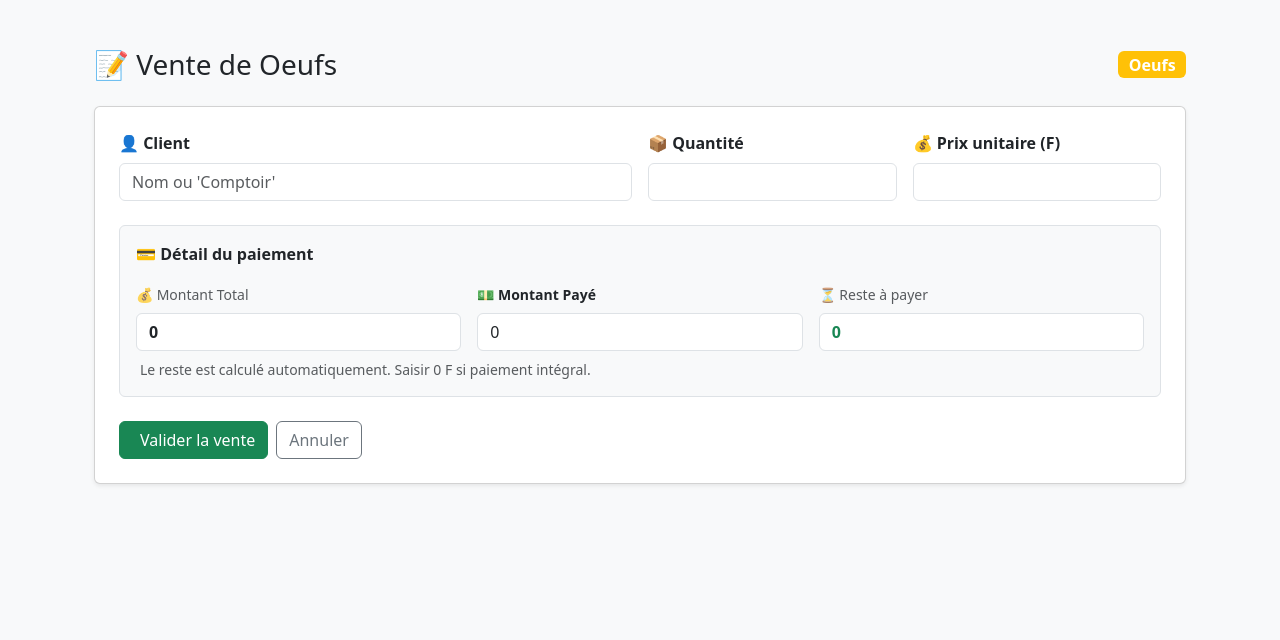
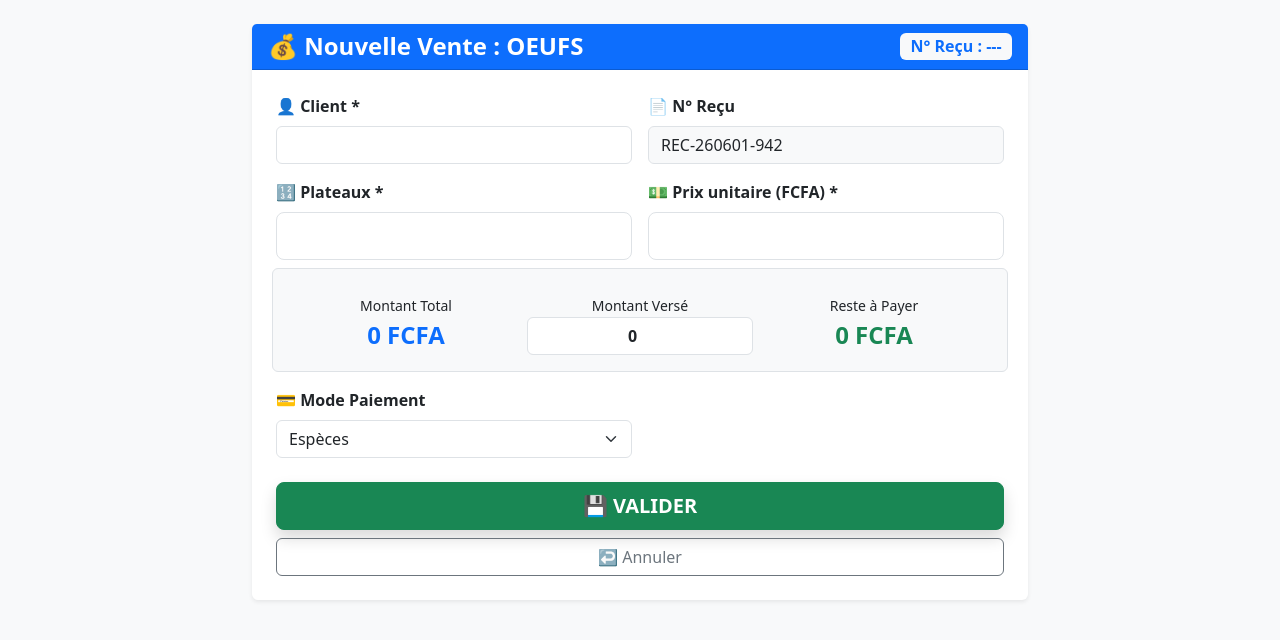
Before and after one commit to fanemamadou/dokaha-local, a Django app: page /vente/oeufs/ in a window 1280 px wide. Shown: the part 56-696 px from the top of the page. Run offline with Django 5.2, Linux system fonts and the light colour scheme; a user stored in the database is signed in.

```diff
--- a/gestion/templates/gestion/vente_form.html
+++ b/gestion/templates/gestion/vente_form.html
@@ -1,79 +1,58 @@
-{% extends 'gestion/base.html' %}
+{% extends "gestion/base.html" %}
 {% block content %}
-<div class="container py-4">
-    <div class="d-flex justify-content-between align-items-center mb-4">
-        <h3 class="mb-0">📝 Vente de {{ type_vente|capfirst|default:"Œufs" }}</h3>
-        <span class="badge bg-{% if type_vente == 'poulets' %}danger{% elif type_vente == 'autres' %}info{% else %}warning{% endif %} fs-6">{{ type_vente|capfirst|default:"Œufs" }}</span>
+<div class="container mt-4" style="max-width:800px">
+    <div class="card shadow-sm border-0">
+        <div class="card-header bg-primary text-white d-flex justify-content-between align-items-center">
+            <h4 class="mb-0 fw-bold">💰 Nouvelle Vente : {{ type_vente|upper }}</h4>
+            <span class="badge bg-light text-primary fs-6" id="recuBadge">N° Reçu : ---</span>
         </div>
+        <div class="card-body p-4">
+            <form method="POST" action="" id="venteForm">{% csrf_token %}
+                <div class="row g-3">
+                    <div class="col-md-6"><label class="form-label fw-bold">👤 Client *</label><input type="text" name="client" class="form-control" required></div>
+                    <div class="col-md-6"><label class="form-label fw-bold">📄 N° Reçu</label><input type="text" name="ref_recu" class="form-control bg-light" id="refInput" readonly></div>
+                    <div class="col-md-6"><label class="form-label fw-bold">🔢 {% if type_vente == 'oeufs' %}Plateaux{% elif type_vente == 'poulets' %}Poulets (sujets){% else %}Unités{% endif %} *</label><input type="number" name="unites" id="unites" class="form-control form-control-lg" min="1" required></div>
+                    <div class="col-md-6"><label class="form-label fw-bold">💵 Prix unitaire (FCFA) *</label><input type="number" name="prix" id="prix" class="form-control form-control-lg" min="0" required></div>
 
-    <form method="POST" class="card p-4 shadow-sm">
-        {% csrf_token %}
-        <input type="hidden" name="type_vente" value="{{ type_vente }}">
+                    {% if type_vente == 'poulets' %}
+                    <div class="col-12"><label class="form-label fw-bold">🏠 Poulailler d'origine *</label><select name="poulailler_id" class="form-select" required><option value="">-- Choisir --</option>{% for p in poulaillers %}<option value="{{ p.id }}">{{ p.nom }} ({{ p.effectif_initial }})</option>{% endfor %}</select></div>
+                    {% endif %}
 
-        <!-- 📦 Informations de base -->
-        <div class="row g-3">
-            <div class="col-md-6">
-                <label class="form-label fw-bold">👤 Client</label>
-                <input type="text" name="client" class="form-control" placeholder="Nom ou 'Comptoir'" required>
+                    {% if type_vente == 'autres' %}
+                    <div class="col-12"><label class="form-label fw-bold">📦 Désignation *</label><input type="text" name="designation" class="form-control" required placeholder="Ex: Sac aliment, Paille..."></div>
+                    {% endif %}
+
+                    <div class="col-12"><div class="row g-2 p-3 bg-light rounded border">
+                        <div class="col-md-4 text-center"><small>Montant Total</small><div class="fs-4 fw-bold text-primary" id="totalDisplay">0 FCFA</div><input type="hidden" name="montant_total" id="totalHidden"></div>
+                        <div class="col-md-4 text-center"><small>Montant Versé</small><input type="number" name="montant_paye" id="paye" class="form-control text-center fw-bold" min="0" value="0"></div>
+                        <div class="col-md-4 text-center"><small>Reste à Payer</small><div class="fs-4 fw-bold text-danger" id="resteDisplay">0 FCFA</div><input type="hidden" name="montant_restant" id="resteHidden"></div>
+                    </div></div>
+
+                    <div class="col-md-6"><label class="form-label fw-bold">💳 Mode Paiement</label><select name="mode_paiement" class="form-select"><option value="espece">Espèces</option><option value="mobile">Mobile Money</option><option value="cheque">Chèque</option><option value="credit">Crédit</option></select></div>
                 </div>
-            <div class="col-md-3">
-                <label class="form-label fw-bold">📦 Quantité</label>
-                <input type="number" name="plateaux" id="quantite" class="form-control" min="1" required>
-            </div>
-            <div class="col-md-3">
-                <label class="form-label fw-bold">💰 Prix unitaire (F)</label>
-                <input type="number" name="prix_plateau" id="prix_unitaire" class="form-control" min="0" required>
-            </div>
-        </div>
-
-        <!-- 💳 Bloc Paiement Comptable -->
-        <div class="mt-4 p-3 bg-light rounded border">
-            <label class="form-label fw-bold mb-3">💳 Détail du paiement</label>
-            <div class="row g-3 align-items-end">
-                <div class="col-md-4">
-                    <label class="form-label small text-muted">💰 Montant Total</label>
-                    <input type="number" id="montant_total" class="form-control fw-bold bg-white" readonly>
-                </div>
-                <div class="col-md-4">
-                    <label class="form-label small fw-bold">💵 Montant Payé</label>
-                    <input type="number" name="montant_paye" id="montant_paye" class="form-control" min="0" value="0" required>
-                </div>
-                <div class="col-md-4">
-                    <label class="form-label small text-muted">⏳ Reste à payer</label>
-                    <input type="number" id="montant_restant" class="form-control fw-bold bg-white" readonly>
-                </div>
-            </div>
-            <small class="text-muted mt-2 d-block"><i class="fas fa-info-circle me-1"></i>Le reste est calculé automatiquement. Saisir 0 F si paiement intégral.</small>
-        </div>
-
-        <div class="mt-4 d-flex gap-2 align-items-center">
-            <button type="submit" class="btn btn-success"><i class="fas fa-save me-2"></i>Valider la vente</button>
-            <a href="/vente/add/" class="btn btn-outline-secondary">Annuler</a>
+                {% if messages %}{% for m in messages %}<div class="alert alert-{{ m.tags }} mt-3">{{ m }}</div>{% endfor %}{% endif %}
+                <div class="d-grid gap-2 mt-4">
+                    <button type="submit" class="btn btn-success btn-lg fw-bold shadow">💾 VALIDER</button>
+                    <a href="/dashboard/" class="btn btn-outline-secondary">↩️ Annuler</a>
                 </div>
             </form>
         </div>
-
+    </div>
+</div>
 <script>
-function calculerPaiement() {
-    const qte = parseFloat(document.getElementById('quantite').value) || 0;
-    const prix = parseFloat(document.getElementById('prix_unitaire').value) || 0;
-    const total = qte * prix;
-    const paye = parseFloat(document.getElementById('montant_paye').value) || 0;
-    const reste = Math.max(0, total - paye);
-
-    document.getElementById('montant_total').value = total;
-    document.getElementById('montant_restant').value = reste;
-
-    // Feedback visuel
-    const resteInput = document.getElementById('montant_restant');
-    resteInput.classList.remove('text-success', 'text-danger');
-    resteInput.classList.add(reste > 0 ? 'text-danger' : 'text-success');
+document.addEventListener('DOMContentLoaded', function() {
+    const unites = document.getElementById('unites'), prix = document.getElementById('prix'), paye = document.getElementById('paye');
+    const totalD = document.getElementById('totalDisplay'), resteD = document.getElementById('resteDisplay');
+    const totalH = document.getElementById('totalHidden'), resteH = document.getElementById('resteHidden');
+    const ref = document.getElementById('refInput');
+    if(!ref.value) { const d = new Date().toISOString().slice(2,10).replace(/-/g,''); ref.value = `REC-${d}-${Math.floor(Math.random()*900+100)}`; }
+    function calc() {
+        const q = parseFloat(unites.value)||0, p = parseFloat(prix.value)||0, v = parseFloat(paye.value)||0;
+        const t = q*p, r = Math.max(0, t-v);
+        totalD.textContent = t.toLocaleString('fr-FR')+' FCFA'; resteD.textContent = r.toLocaleString('fr-FR')+' FCFA';
+        totalH.value = t; resteH.value = r; resteD.className = `fs-4 fw-bold ${r>0?'text-danger':'text-success'}`;
     }
-// Écouteurs d'événements
-['quantite', 'prix_unitaire', 'montant_paye'].forEach(id => {
-    document.getElementById(id).addEventListener('input', calculerPaiement);
+    [unites, prix, paye].forEach(e => e.addEventListener('input', calc)); calc();
 });
-// Calcul initial
-calculerPaiement();
 </script>
 {% endblock %}
--- a/gestion/views.py
+++ b/gestion/views.py
@@ -81,9 +81,68 @@ def vente_list(request):
 def vente_choice(request):
     return render(request, 'gestion/vente_choice.html', {'title': 'Type de vente', 'user': request.user})
 
+
 @login_required
 def vente_form(request, type_vente):
-    return render(request, 'gestion/vente_form.html', {'type_vente': type_vente, 'title': f'Vente {type_vente}', 'user': request.user})
+    """Formulaire vente unifié : oeufs/poulets/autres + déduction sécurisée"""
+    from .models import Vente, Poulailler
+    from django.contrib import messages
+    from django.utils import timezone
+    from django.shortcuts import redirect
+    from django.db import transaction
+
+    poulaillers = Poulailler.objects.all()
+
+    if request.method == 'POST':
+        client = request.POST.get('client', '').strip()
+        unites = float(request.POST.get('unites', 0) or 0)
+        prix = float(request.POST.get('prix', 0) or 0)
+        montant_paye = float(request.POST.get('montant_paye', 0) or 0)
+        mode_paiement = request.POST.get('mode_paiement', 'espece')
+        poulailler_id = request.POST.get('poulailler_id')
+        designation = request.POST.get('designation', '').strip()
+
+        if not client or unites <= 0 or prix <= 0:
+            messages.error(request, "❌ Client, quantité et prix obligatoires.")
+        elif type_vente == 'autres' and not designation:
+            messages.error(request, "❌ Désignation obligatoire pour ce type.")
+        else:
+            try:
+                with transaction.atomic():
+                    montant_total = unites * prix
+                    montant_restant = max(0, montant_total - montant_paye)
+                    paye = montant_restant == 0
+                    msg = ""
+
+                    # 🐔 Déduction poulailler pour poulets
+                    if type_vente == 'poulets' and poulailler_id:
+                        p = Poulailler.objects.select_for_update().get(id=poulailler_id)
+                        if p.effectif_initial < unites:
+                            raise ValueError(f"⚠️ Effectif insuffisant dans {p.nom} ({p.effectif_initial} dispo)")
+                        p.effectif_initial -= int(unites)
+                        p.save()
+                        msg = f"🐔 Déduit de {p.nom} | "
+
+                    Vente.objects.create(
+                        date=timezone.now().date(), client=client, type_vente=type_vente,
+                        unites=unites, prix_plateau=prix, montant_total=montant_total,
+                        montant_paye=montant_paye, montant_restant=montant_restant,
+                        paye=paye, mode_paiement=mode_paiement,
+                        poulailler_id=poulailler_id if type_vente == 'poulets' else None
+                    )
+                    messages.success(request, f"✅ Vente validée ! {msg}Total: {montant_total:,.0f} FCFA")
+                    return redirect('dashboard')
+            except Poulailler.DoesNotExist:
+                messages.error(request, "❌ Poulailler introuvable.")
+            except ValueError as e:
+                messages.error(request, str(e))
+            except Exception as e:
+                messages.error(request, f"❌ Erreur: {e}")
+
+    return render(request, 'gestion/vente_form.html', {
+        'type_vente': type_vente, 'poulaillers': poulaillers, 'now': timezone.now()
+    })
+
 
 @login_required
 def acces_refuse(request):
```
Also changed, not shown: gestion/templates/gestion/dashboard.html (+10 -1 lines), db.sqlite3. Lines whose indentation alone changed are shown as unchanged.
